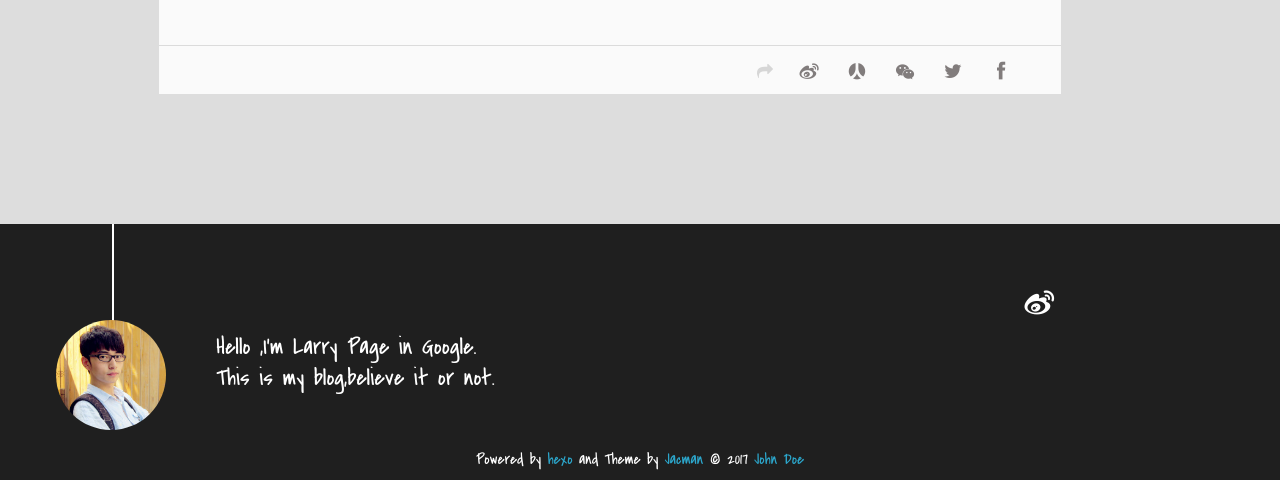
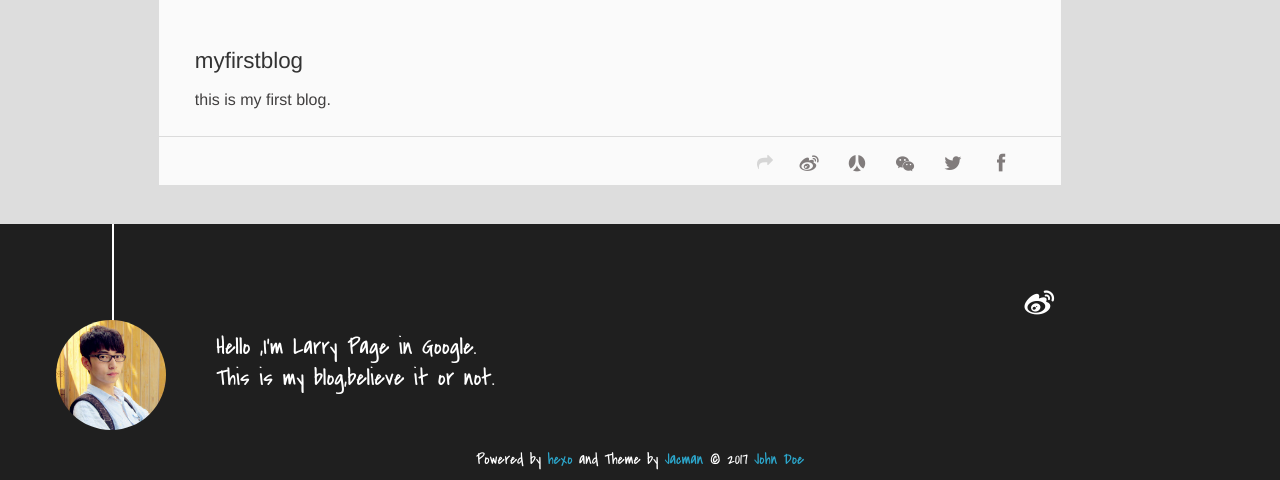
Before and after one commit to Stepan-second/Stepan-second.github.io, a plain HTML site: page share/index.html in a window 1280 px wide. Shown: the part 320-800 px from the top of the page. Drawn offline with Linux system fonts and the light colour scheme; a script that the page names is missing.

Commit message:
Site updated: 2017-12-25 12:19:02

```diff
--- a/share/index.html
+++ b/share/index.html
@@ -12,13 +12,16 @@
 
 
 
-    <meta property="og:type" content="website">
+    <meta name="description" content="myfirstblogthis is my first blog.">
+<meta property="og:type" content="website">
 <meta property="og:title" content="share">
 <meta property="og:url" content="http://yoursite.com/share/index.html">
 <meta property="og:site_name" content="Hexo">
-<meta property="og:updated_time" content="2017-12-25T04:06:14.009Z">
+<meta property="og:description" content="myfirstblogthis is my first blog.">
+<meta property="og:updated_time" content="2017-12-25T04:16:50.803Z">
 <meta name="twitter:card" content="summary">
 <meta name="twitter:title" content="share">
+<meta name="twitter:description" content="myfirstblogthis is my first blog.">
 
 
     <link rel="alternative" href="/atom.xml" title="Hexo" type="application/atom+xml">
@@ -91,6 +94,7 @@
 </header>
 	<div class="article-content">
 
+		<h3 id="myfirstblog"><a href="#myfirstblog" class="headerlink" title="myfirstblog"></a>myfirstblog</h3><p>this is my first blog.</p>
 
 	</div>
 		<footer class="article-footer clearfix">
```
